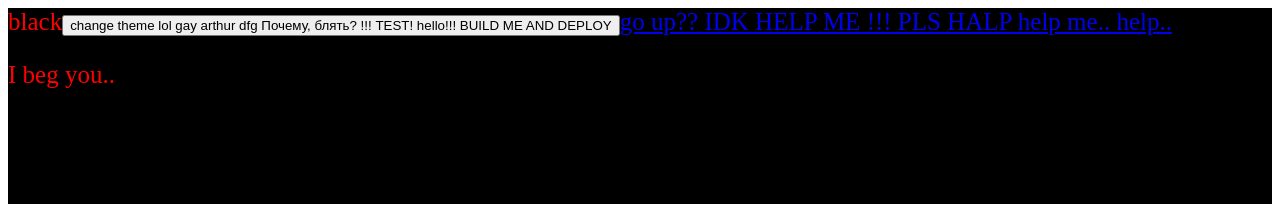
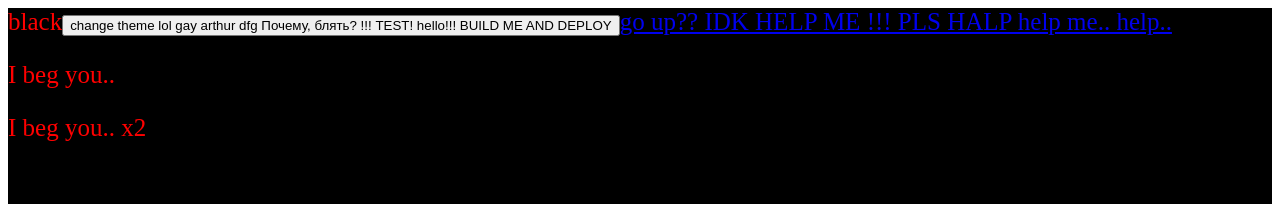
Before and after one commit to github-actions-and-flow-test/test-git-flow, a React app: page / in a window 1280 px wide. Shown: the top 204 px of the page. Built offline with nearby package versions, Linux system fonts and the light colour scheme.

Commit message:
is this work

```diff
--- a/src/component.tsx
+++ b/src/component.tsx
@@ -20,6 +20,7 @@ export const App = () => {
 			</button>
 			<a href='./../'>go up?? IDK HELP ME !!! PLS HALP help me.. help..</a>
 			<p>I beg you..</p>
+			<p>I beg you.. x2</p>
 		</div>
 	)
 }
```
